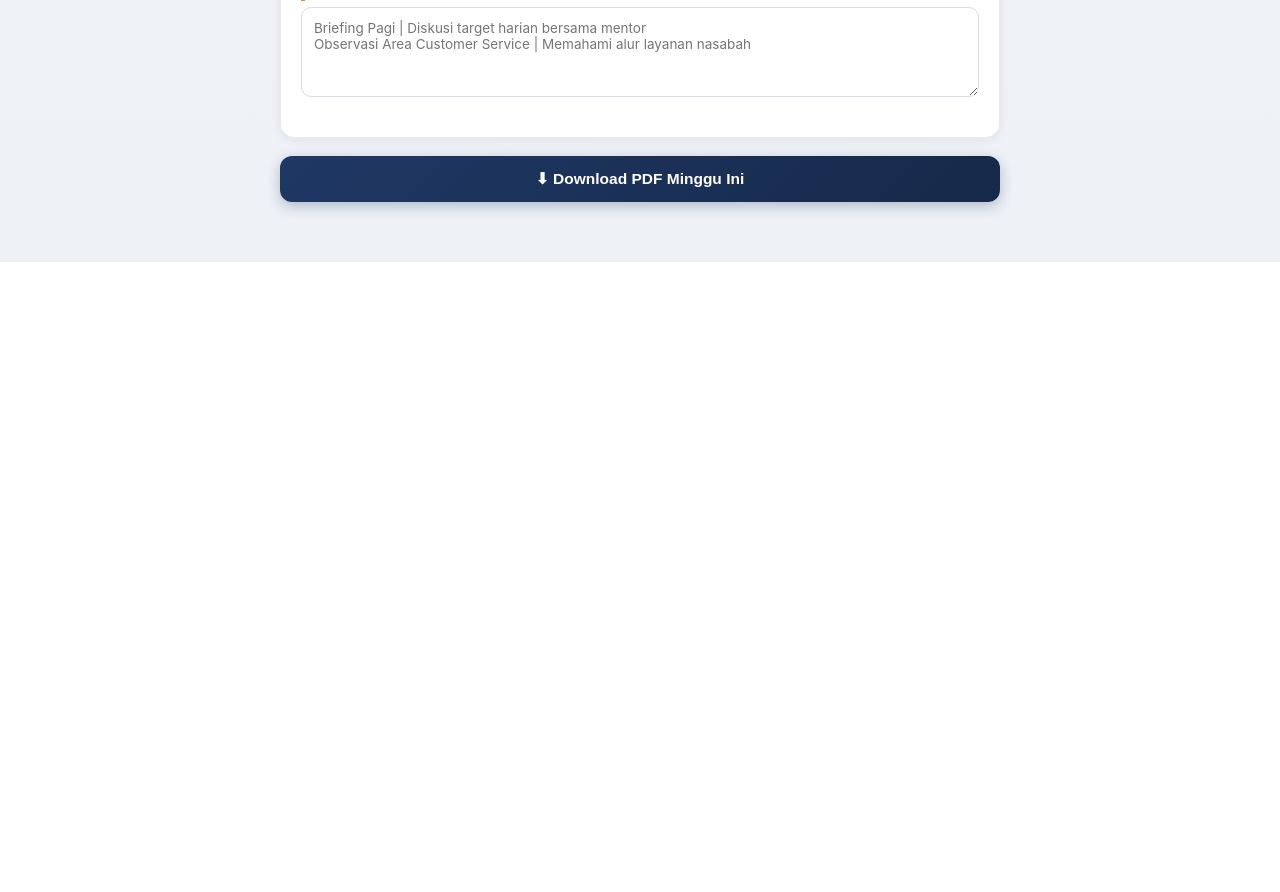
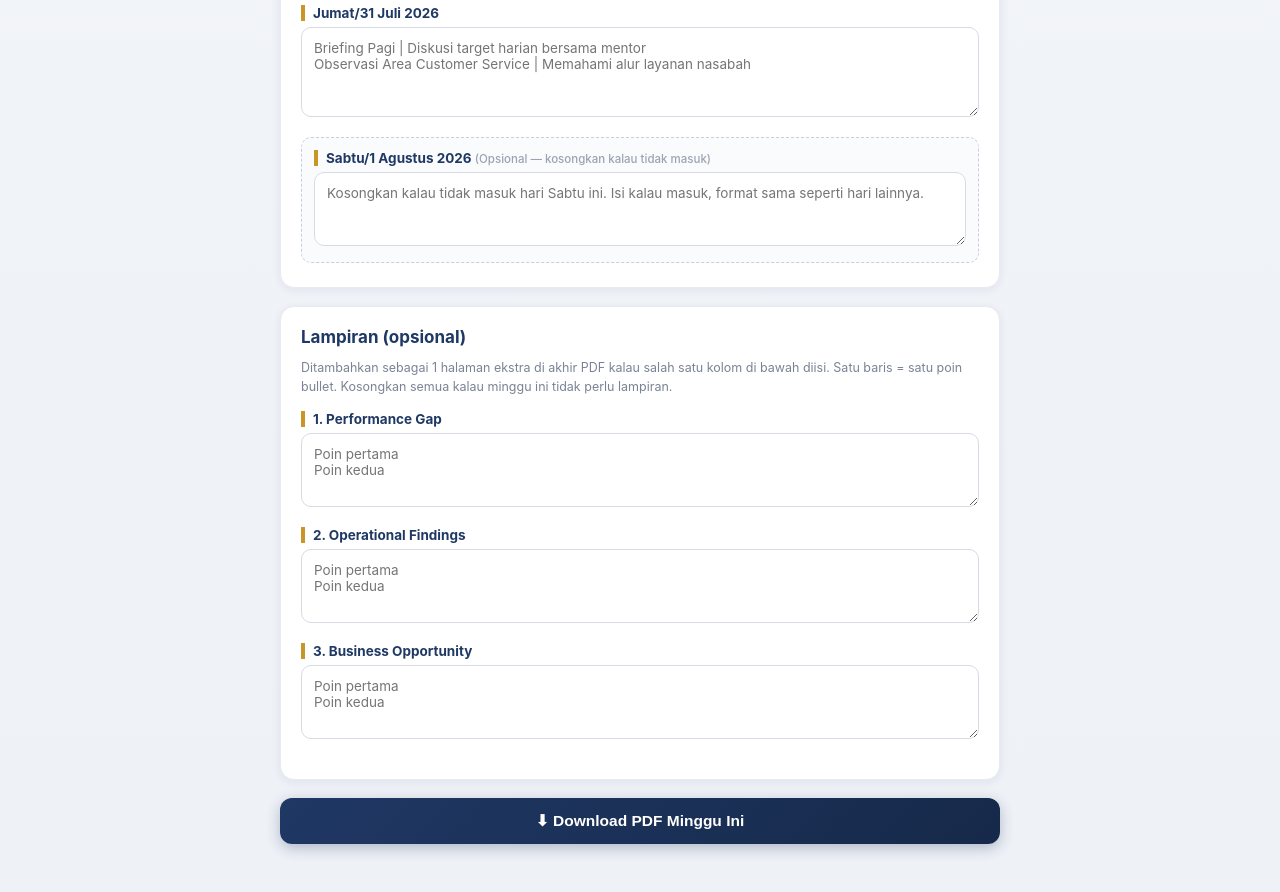
Before and after one commit to afiqatsaladami/ojtreport, a Next.js app: page / in a window 1280 px wide. Shown: the part 960-1852 px from the top of the page. Before the commit the page ends 1222 px from the top, so only its background shows below. Built offline with nearby package versions, Linux system fonts and the light colour scheme.

Commit message:
Update page.js

```diff
--- a/app/page.js
+++ b/app/page.js
@@ -1,7 +1,7 @@
 "use client";
 
 import { useEffect, useState } from "react";
-import { getWorkweekDays, getWeekLabel } from "../lib/dateUtils";
+import { getWorkweekDays, getWeekLabel, getSaturday } from "../lib/dateUtils";
 import { generateWeekPdf } from "../lib/pdfGenerator";
 import {
   totalNaturalHeight,
@@ -32,17 +32,12 @@ function parseActivities(text) {
     const criticalPointRaw = idx === -1 ? "" : line.slice(idx + 1).trim();
 
     return {
-      // Titik koma (;) di dalam kegiatan/critical point otomatis dipecah
-      // jadi beberapa poin bernomor (1) 2) 3) ...) dalam 1 sel. Tinggi
-      // barisnya akan menyesuaikan otomatis, jadi tidak ada poin yang hilang.
       kegiatan: formatMultiPoint(kegiatanRaw),
       criticalPoint: formatMultiPoint(criticalPointRaw),
     };
   });
 }
 
-// Mengecek apakah total kebutuhan tinggi konten hari itu masih muat dalam
-// 1 halaman (dihitung dari tinggi alami tiap kegiatan, bukan dibagi rata).
 function checkDayFit(activities) {
   if (activities.length === 0) return { fits: true, needed: 0, available: 0 };
   const needed = totalNaturalHeight(activities);
@@ -50,14 +45,27 @@ function checkDayFit(activities) {
   return { fits: needed <= available, needed, available };
 }
 
+function parseBulletPoints(text) {
+  return text
+    .split("\n")
+    .map((line) => line.trim())
+    .filter((line) => line.length > 0);
+}
+
 export default function Home() {
   const [config, setConfig] = useState(DEFAULT_CONFIG);
   const [showSettings, setShowSettings] = useState(false);
   const [anchorDate, setAnchorDate] = useState(todayIso());
   const [dayTexts, setDayTexts] = useState({});
+  const [lampiranTexts, setLampiranTexts] = useState({
+    performanceGap: "",
+    operationalFindings: "",
+    businessOpportunity: "",
+  });
   const [status, setStatus] = useState("");
 
   const weekDays = getWorkweekDays(anchorDate);
+  const saturday = getSaturday(anchorDate);
   const weekLabel = getWeekLabel(anchorDate);
   const weekKey = weekDays[0].isoDate;
 
@@ -78,6 +86,23 @@ export default function Home() {
     // eslint-disable-next-line react-hooks/exhaustive-deps
   }, [weekKey]);
 
+  useEffect(() => {
+    const empty = { performanceGap: "", operationalFindings: "", businessOpportunity: "" };
+    try {
+      const saved = localStorage.getItem(`ojt-lampiran-${weekKey}`);
+      setLampiranTexts(saved ? JSON.parse(saved) : empty);
+    } catch (e) {
+      setLampiranTexts(empty);
+    }
+    // eslint-disable-next-line react-hooks/exhaustive-deps
+  }, [weekKey]);
+
+  function updateLampiranText(field, value) {
+    const updated = { ...lampiranTexts, [field]: value };
+    setLampiranTexts(updated);
+    localStorage.setItem(`ojt-lampiran-${weekKey}`, JSON.stringify(updated));
+  }
+
   function saveConfig(newConfig) {
     setConfig(newConfig);
     localStorage.setItem("ojt-config", JSON.stringify(newConfig));
@@ -90,12 +115,20 @@ export default function Home() {
   }
 
   function handleDownload() {
-    const weekPayload = weekDays.map((d) => ({
+    const weekdayPayload = weekDays.map((d) => ({
       hariTanggal: d.hariTanggal,
       activities: parseActivities(dayTexts[d.isoDate] || ""),
     }));
 
-    const emptyDays = weekPayload.filter((d) => d.activities.length === 0);
+    const saturdayRaw = dayTexts[saturday.isoDate] || "";
+    const saturdayPayload =
+      saturdayRaw.trim().length > 0
+        ? [{ hariTanggal: saturday.hariTanggal, activities: parseActivities(saturdayRaw) }]
+        : [];
+
+    const fullPayload = [...weekdayPayload, ...saturdayPayload];
+
+    const emptyDays = weekdayPayload.filter((d) => d.activities.length === 0);
     if (emptyDays.length > 0) {
       setStatus(
         "⚠️ Ada hari yang belum diisi kegiatannya. Tetap akan dibuat sebagai baris kosong."
@@ -104,13 +137,21 @@ export default function Home() {
       setStatus("");
     }
 
-    const doc = generateWeekPdf(config, weekPayload);
-    const filename = `Lembar_Daily_OJT_${weekDays[0].isoDate}_sd_${weekDays[4].isoDate}.pdf`;
+    const lampiran = {
+      performanceGap: parseBulletPoints(lampiranTexts.performanceGap),
+      operationalFindings: parseBulletPoints(lampiranTexts.operationalFindings),
+      businessOpportunity: parseBulletPoints(lampiranTexts.businessOpportunity),
+    };
+
+    const doc = generateWeekPdf(config, fullPayload, lampiran);
+    const lastIso = saturdayPayload.length > 0 ? saturday.isoDate : weekDays[4].isoDate;
+    const filename = `Lembar_Daily_OJT_${weekDays[0].isoDate}_sd_${lastIso}.pdf`;
     doc.save(filename);
     setStatus(
       "✅ PDF berhasil dibuat dan diunduh: " +
         filename +
-        ". Kalau ada baris yang kepanjangan, otomatis dipotong (…) supaya tidak meluber."
+        (saturdayPayload.length > 0 ? " (termasuk Sabtu)" : "") +
+        "."
     );
   }
 
@@ -189,14 +230,15 @@ export default function Home() {
           <p style={styles.hint}>
             Format tiap baris: <code style={styles.code}>Kegiatan | Critical point pembelajaran</code>
             <br />
-            Satu baris = satu nomor kegiatan. Kalau 1 kegiatan punya beberapa poin
-            pembelajaran, pisahkan pakai titik koma (<code style={styles.code}>;</code>),
-            contoh: <code style={styles.code}>Briefing pagi | Poin 1; Poin 2; Poin 3</code>{" "}
-            — otomatis diberi nomor 1) 2) 3) dalam satu sel.
+            Satu baris = satu nomor kegiatan. Kalau 1 kegiatan punya beberapa
+            poin/paragraf, pisahkan pakai titik koma (<code style={styles.code}>;</code>),
+            contoh: <code style={styles.code}>Briefing pagi | 1. Poin pertama; 2. Poin kedua</code>{" "}
+            — tiap poin otomatis jadi baris baru (nomornya ikut apa yang Anda
+            ketik sendiri, sistem tidak menambah nomor lagi).
             <br />
             Tanggal & paraf otomatis diatur sistem. Tinggi tiap baris kegiatan
             otomatis menyesuaikan isinya sendiri-sendiri (bukan dibagi rata) —
-            kegiatan singkat dapat baris pendek, kegiatan dengan banyak poin
+            kegiatan singkat dapat baris pendek, kegiatan dengan isi panjang
             dapat baris lebih tinggi, supaya semuanya muat rapi di 1 halaman.
           </p>
 
@@ -230,6 +272,79 @@ export default function Home() {
               </div>
             );
           })}
+
+          {(() => {
+            const satActivities = parseActivities(dayTexts[saturday.isoDate] || "");
+            const { fits, needed, available } = checkDayFit(satActivities);
+            const isFilled = (dayTexts[saturday.isoDate] || "").trim().length > 0;
+
+            return (
+              <div style={styles.optionalDayBlock}>
+                <div style={styles.dayLabel}>
+                  {saturday.hariTanggal}{" "}
+                  <span style={styles.optionalTag}>(Opsional — kosongkan kalau tidak masuk)</span>
+                </div>
+                <textarea
+                  style={styles.textarea}
+                  rows={3}
+                  placeholder="Kosongkan kalau tidak masuk hari Sabtu ini. Isi kalau masuk, format sama seperti hari lainnya."
+                  value={dayTexts[saturday.isoDate] || ""}
+                  onChange={(e) => updateDayText(saturday.isoDate, e.target.value)}
+                />
+                {isFilled && satActivities.length > 0 && (
+                  <div style={fits ? styles.limitHintOk : styles.limitHintWarn}>
+                    {fits
+                      ? `✓ ${satActivities.length} kegiatan hari Sabtu muat rapi dalam 1 halaman.`
+                      : `⚠️ Kemungkinan sedikit melebihi 1 halaman (butuh ±${Math.round(
+                          needed
+                        )}mm, tersedia ±${Math.round(available)}mm).`}
+                  </div>
+                )}
+              </div>
+            );
+          })()}
+        </section>
+
+        <section style={styles.card}>
+          <h2 style={styles.sectionTitle}>Lampiran (opsional)</h2>
+          <p style={styles.hint}>
+            Ditambahkan sebagai 1 halaman ekstra di akhir PDF kalau salah satu
+            kolom di bawah diisi. Satu baris = satu poin bullet. Kosongkan
+            semua kalau minggu ini tidak perlu lampiran.
+          </p>
+
+          <div style={styles.dayBlock}>
+            <div style={styles.dayLabel}>1. Performance Gap</div>
+            <textarea
+              style={styles.textarea}
+              rows={3}
+              placeholder={"Poin pertama\nPoin kedua"}
+              value={lampiranTexts.performanceGap}
+              onChange={(e) => updateLampiranText("performanceGap", e.target.value)}
+            />
+          </div>
+
+          <div style={styles.dayBlock}>
+            <div style={styles.dayLabel}>2. Operational Findings</div>
+            <textarea
+              style={styles.textarea}
+              rows={3}
+              placeholder={"Poin pertama\nPoin kedua"}
+              value={lampiranTexts.operationalFindings}
+              onChange={(e) => updateLampiranText("operationalFindings", e.target.value)}
+            />
+          </div>
+
+          <div style={styles.dayBlock}>
+            <div style={styles.dayLabel}>3. Business Opportunity</div>
+            <textarea
+              style={styles.textarea}
+              rows={3}
+              placeholder={"Poin pertama\nPoin kedua"}
+              value={lampiranTexts.businessOpportunity}
+              onChange={(e) => updateLampiranText("businessOpportunity", e.target.value)}
+            />
+          </div>
         </section>
 
         <button style={styles.downloadButton} onClick={handleDownload}>
@@ -308,6 +423,18 @@ const styles = {
     color: "#c0504d",
   },
   dayBlock: { marginBottom: 16 },
+  optionalDayBlock: {
+    marginBottom: 4,
+    padding: 12,
+    borderRadius: 10,
+    border: "1px dashed #c9cfda",
+    background: "#fafbfd",
+  },
+  optionalTag: {
+    fontWeight: 500,
+    color: "#9aa3b2",
+    fontSize: 11.5,
+  },
   dayLabel: {
     fontWeight: 700,
     color: "#1f3864",
```
